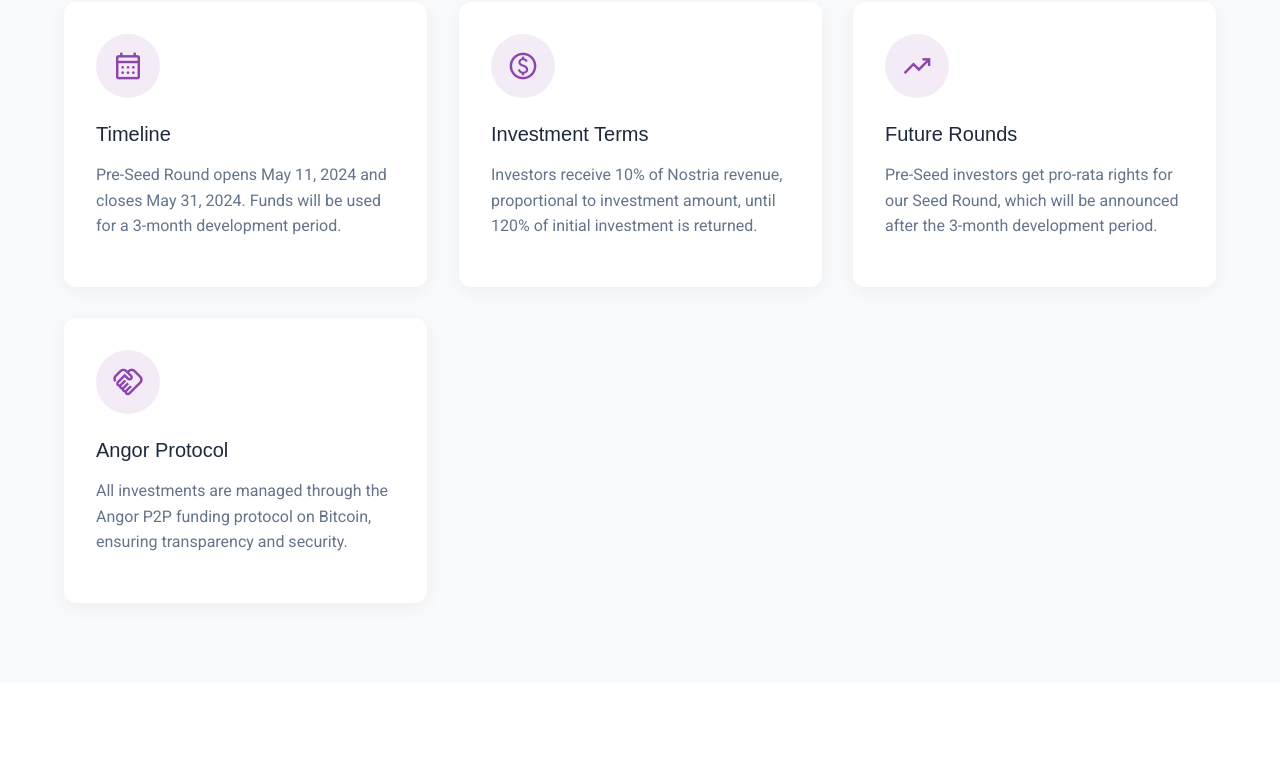
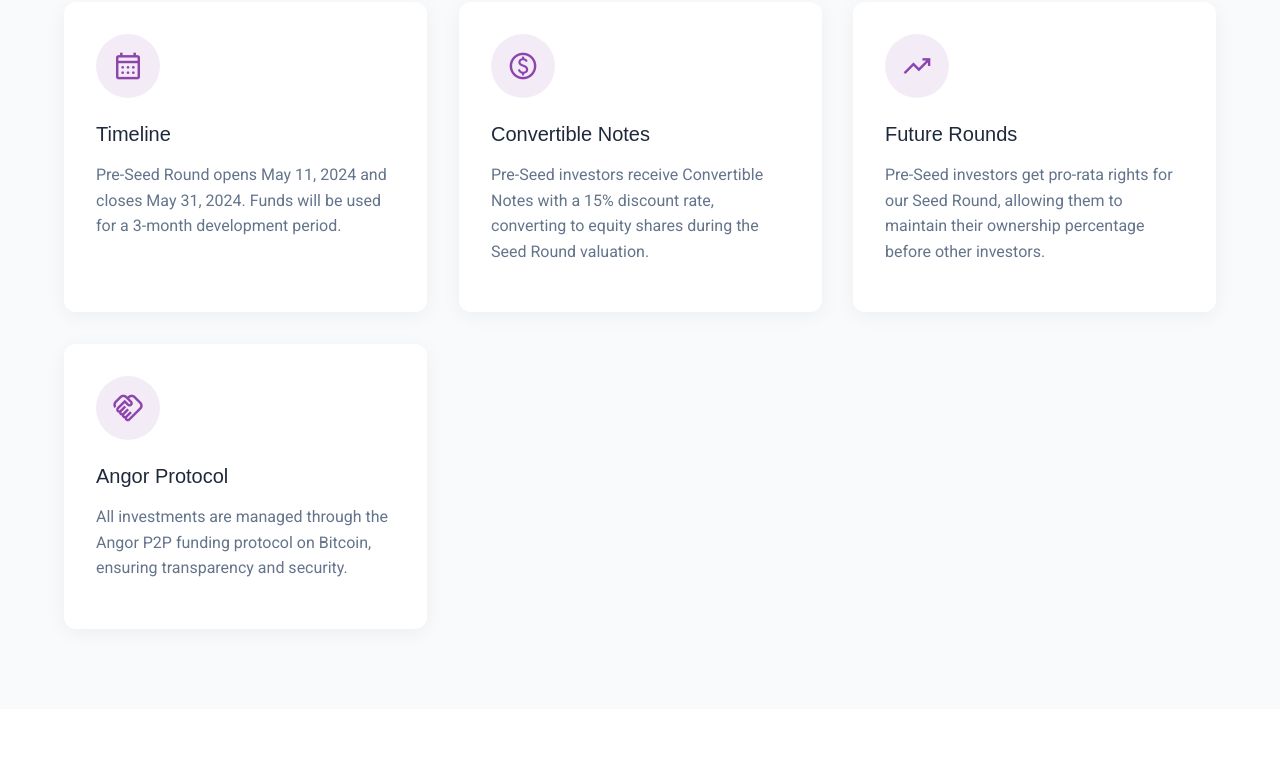
Before and after one commit to nostria-app/nostria-website, an Angular app: page /funding in a window 1280 px wide. Shown: the part 1000-1769 px from the top of the page. Built offline with nearby package versions, Linux system fonts and the light colour scheme; a web font is replaced by a local one.

Commit message:
feat: update funding details to reflect Convertible Notes and adjust currency to Euro

```diff
--- a/src/app/pages/funding/funding.component.html
+++ b/src/app/pages/funding/funding.component.html
@@ -94,9 +94,9 @@
         <div class="detail-icon">
           <span class="material-symbols-outlined">monetization_on</span>
         </div>
-        <h3>Investment Terms</h3>
+        <h3>Convertible Notes</h3>
         <p>
-          Investors receive 10% of Nostria revenue, proportional to investment amount, until 120% of initial investment is returned.
+          Pre-Seed investors receive Convertible Notes with a 15% discount rate, converting to equity shares during the Seed Round valuation.
         </p>
       </div>
 
@@ -106,7 +106,7 @@
         </div>
         <h3>Future Rounds</h3>
         <p>
-          Pre-Seed investors get pro-rata rights for our Seed Round, which will be announced after the 3-month development period.
+          Pre-Seed investors get pro-rata rights for our Seed Round, allowing them to maintain their ownership percentage before other investors.
         </p>
       </div>
 
@@ -274,11 +274,19 @@
 
     <div class="faq-grid">
       <div class="faq-item">
-        <h3>How does the 10% revenue share work?</h3>
+        <h3>What are Convertible Notes?</h3>
         <p>
-          Pre-Seed investors collectively receive 10% of all Nostria revenue. Your share is proportional to your
-          investment amount relative to total Pre-Seed funds raised. Payments continue until you've received 120%
-          of your initial investment.
+          Convertible Notes are a form of short-term debt that converts into equity during a future funding round. As a Pre-Seed investor,
+          you receive Convertible Notes that will convert to equity shares at the Seed Round with a 15% discount. For example, if you invest
+          €1,000 in the Pre-Seed round, you'll receive €1,150 worth of shares after company valuation in the Seed Round.
+        </p>
+      </div>
+
+      <div class="faq-item">
+        <h3>What are pro-rata rights?</h3>
+        <p>
+          Pre-Seed investors have the right to maintain their ownership percentage in future funding rounds. This means you'll have the first
+          opportunity to purchase additional shares equal to your percentage of pre-seed capital before other investors can participate.
         </p>
       </div>
 
@@ -293,41 +301,33 @@
       <div class="faq-item">
         <h3>What happens after the Pre-Seed round?</h3>
         <p>
-          After the 3-month development period, we'll announce our Seed Round, if needed.
+          After the 3-month development period, we'll announce our Seed Round, at which point your Convertible Notes will convert to equity shares
+          with a 15% discount based on the company's valuation.
         </p>
       </div>
 
       <div class="faq-item">
         <h3>What are the minimum and maximum investment amounts?</h3>
         <p>
-          The maximum investment on Angor is currently 0.1 BTC (~$9416) for each investor.
+          The maximum investment on Angor is currently 0.1 BTC (approximately €8,500) for each investor.
           However, we can accept larger investments through direct negotiation.
-          There is no minimum or maximum investment in the Pre-Seed round.
+          There is no minimum investment in the Pre-Seed round.
         </p>
       </div>
 
       <div class="faq-item">
         <h3>How will I receive investment updates?</h3>
         <p>
-          All investors receive monthly progress reports. Angel tier ($5,000+) and Partner tier ($10,000+)
+          All investors receive monthly progress reports. Angel tier (€5,000+) and Partner tier (€10,000+)
           investors also get access to quarterly investor calls with the founding team.
         </p>
       </div>
 
       <div class="faq-item">
-        <h3>When will revenue sharing begin?</h3>
+        <h3>When do my Convertible Notes convert to equity?</h3>
         <p>
-          Revenue sharing begins as soon as Nostria starts generating revenue from premium subscriptions,
-          expected within 3 months after the completion of Pre-Seed development.
-        </p>
-      </div>
-
-      <div class="faq-item">
-        <h3>What is Pre-seed funding?</h3>
-        <p>
-          Pre-seed funding is the earliest investment a startup receives.
-          Learn more here: <a href="https://carta.com/learn/startups/fundraising/pre-seed-funding/" rel="noopener noreferrer" target="_blank">Pre-seed Funding</a>
-
+          Your Convertible Notes will convert to equity shares when we complete our Seed Round funding and establish a company valuation,
+          expected 3-6 months after the completion of Pre-Seed development.
         </p>
       </div>
     </div>
@@ -344,9 +344,6 @@
         custom investment options, contact our investment team.
       </p>
       <div class="contact-cta">
-        <!-- <button class="btn btn-primary btn-lg" (click)="openInvestModal()">
-          Invest Now
-        </button> -->
         <a href="mailto:nostriaapp@gmail.com" class="btn btn-primary btn-lg">
           Contact us about investing
         </a>
--- a/src/app/pages/funding/funding.component.ts
+++ b/src/app/pages/funding/funding.component.ts
@@ -22,10 +22,10 @@
   investmentTiers = [
     {
       name: 'Supporter',
-      amount: '$1,000',
+      amount: '€1,000',
       benefits: [
+        'Convertible Notes with 15% discount rate',
         'Pro-rata rights for future rounds',
-        '10% revenue share until 150% returned',
         'Supporter Exclusive Badge',
         'Nostria Premium account (6 months)'
       ],
@@ -33,7 +33,7 @@
     },
     {
       name: 'Angel',
-      amount: '$5,000',
+      amount: '€5,000',
       benefits: [
         'All Supporter benefits',
         'Quarterly investor calls',
@@ -46,7 +46,7 @@
     },
     {
       name: 'Partner',
-      amount: '$10,000+',
+      amount: '€10,000+',
       benefits: [
         'All Angel benefits',
         'Direct access to founding team',
@@ -61,19 +61,19 @@
   fundingMilestones = [
     {
       title: 'Infrastructure Setup',
-      amount: '$10,000',
+      amount: '€10,000',
       description: 'Deploy global relay network and media servers to support the Nostria app, continue development on the Nostria app.',
       date: 'Month 1'
     },
     {
       title: 'Core Feature Development',
-      amount: '$10,000',
+      amount: '€10,000',
       description: 'Enhance premium features, lightning payments integration, and multi-platform support.',
       date: 'Month 2'
     },
     {
       title: 'Marketing & Growth',
-      amount: '$10,000',
+      amount: '€10,000',
       description: 'User acquisition, community building, and preparing for incorporation to fiat payment integration.',
       date: 'Month 3'
     }
```
